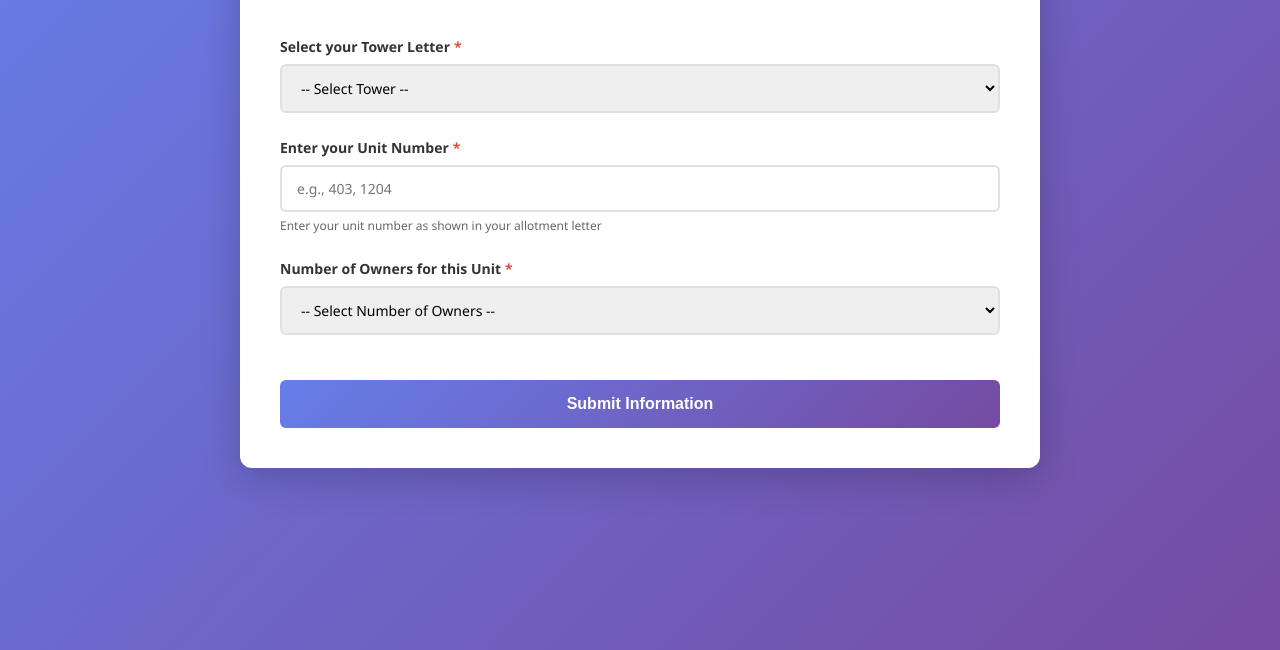
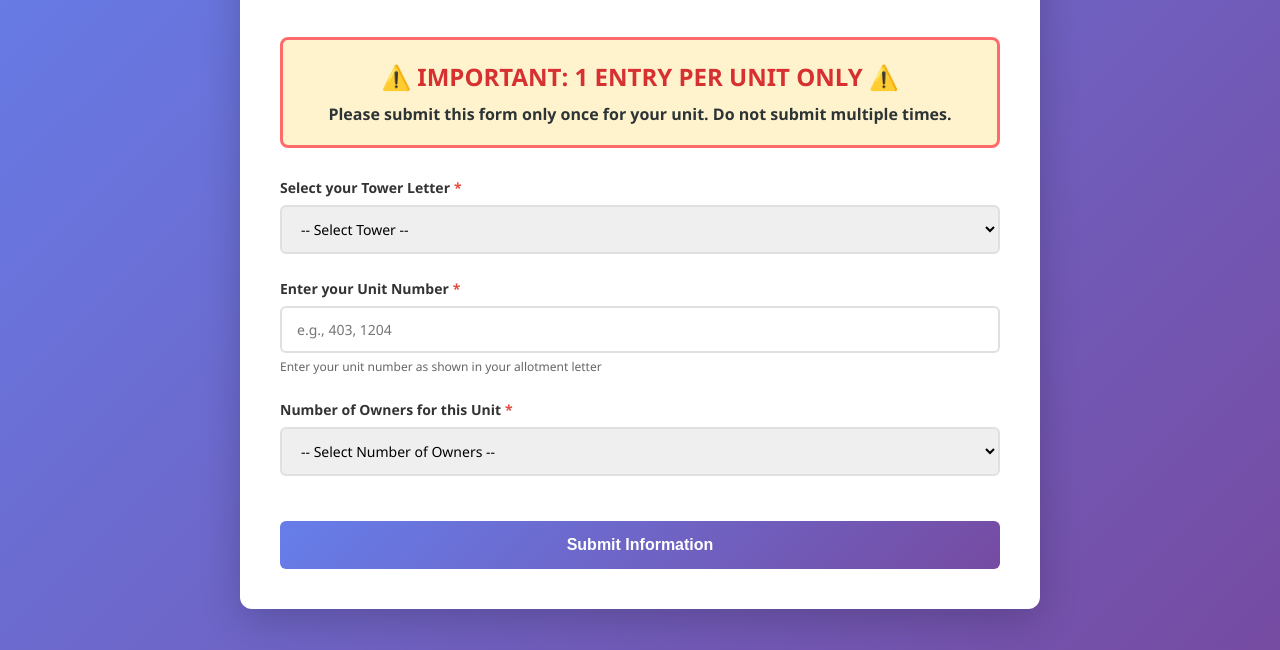
Before and after one commit to ArcheGlobal/wf48-form, a plain HTML site: page index.html in a window 1280 px wide. Shown: the part 150-800 px from the top of the page. Drawn offline with Linux system fonts and the light colour scheme.

Commit message:
Update index.html

```diff
--- a/index.html
+++ b/index.html
@@ -206,6 +206,15 @@
                 ✓ Your information has been submitted successfully!
             </div>
 
+            <div style="background: #fff3cd; border: 3px solid #ff6b6b; border-radius: 8px; padding: 20px; margin-bottom: 30px; text-align: center;">
+                <h2 style="color: #d63031; font-size: 24px; font-weight: bold; margin: 0;">
+                    ⚠️ IMPORTANT: 1 ENTRY PER UNIT ONLY ⚠️
+                </h2>
+                <p style="color: #2d3436; font-size: 16px; margin-top: 10px; font-weight: 600;">
+                    Please submit this form only once for your unit. Do not submit multiple times.
+                </p>
+            </div>
+
             <form id="allotteeForm">
                 <!-- Basic Information -->
                 <div class="form-group">
@@ -327,7 +336,7 @@
 
     <script>
         // Configuration - Replace with your Google Apps Script Web App URL
-        const SCRIPT_URL = 'https://script.google.com/macros/s/AKfycbybonsXsz5ArL8sr-WMs5ikIzpNLzmNvzsX9jJNaP2mpck1zZOrlcjZcckBbofDyeUV/exec';
+        const SCRIPT_URL = 'https://script.google.com/macros/s/AKfycbysoBhB7fp7UIGEuU9m3jfpj8hNRPqqB-6ia_U7Sf2cvFNZfcSymdVHz9Y1cD_W24R2/exec';
 
         // Show/hide owner sections based on number of owners
         document.getElementById('numOwners').addEventListener('change', function() {
```
